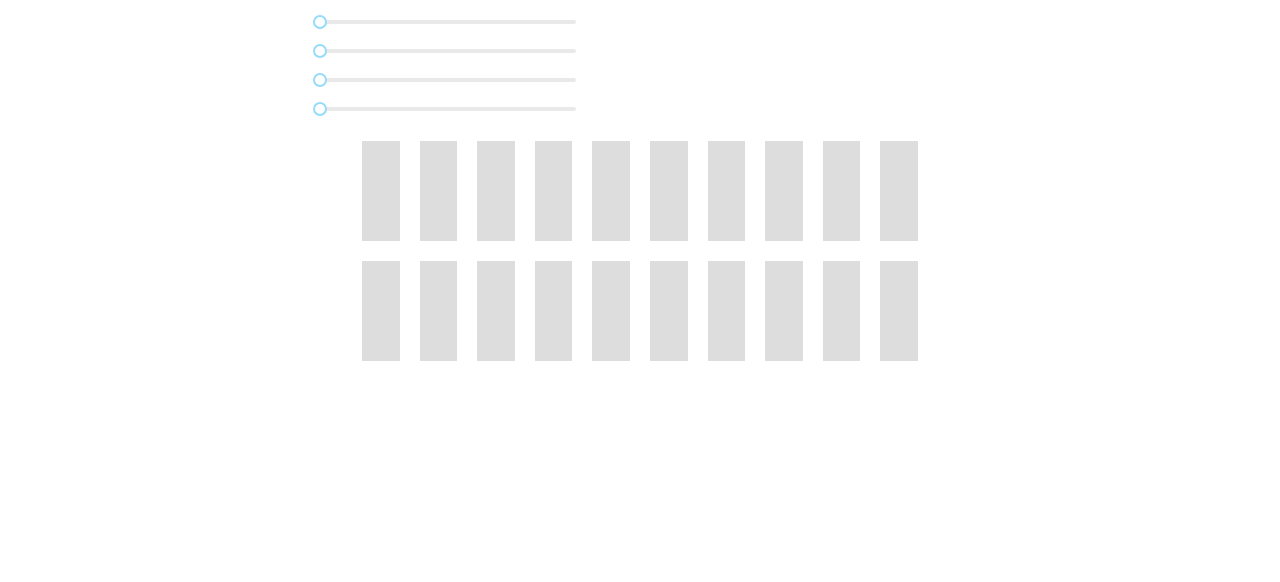
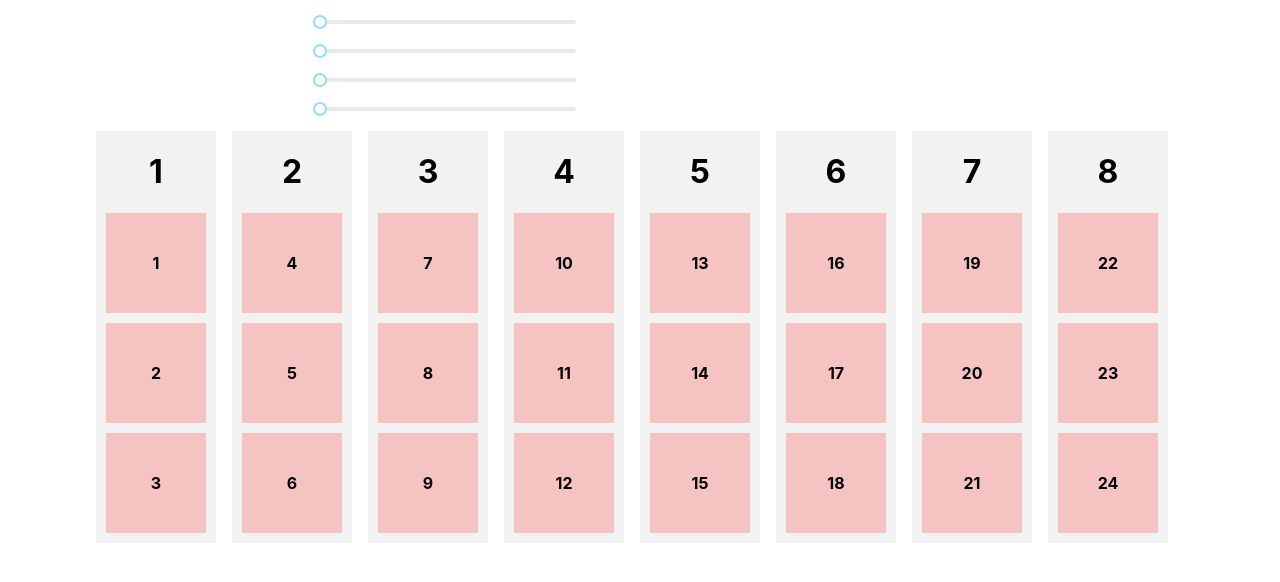
Before and after one commit to patrickcarey/sound-app, a React (Create React App) app: page / in a window 1280 px wide. Shown: the top 582 px of the page. Built offline with nearby package versions, Linux system fonts and the light colour scheme.

Commit message:
Make a start on a grid sequencer
- Create a state object in the App component
- Create a generator for the initial grid state
- Render the grid by mapping through the state object
- Pass down a toggleButton function that modifies the top state
- Some styling

```diff
--- a/src/App.css
+++ b/src/App.css
@@ -4,11 +4,19 @@
 
 
 .Button {
+  display: flex;
+  justify-content: center;
+  align-items: center;
   width: 100px;
   height: 100px;
-  background: #ddd;
+  background-color: #f9dbbd;
   margin: 10px;
+  font-weight: bold;
   cursor: pointer;
+}
+
+.Button--active {
+  background-color: #f4c3c2;
 }
 
 .Grid {
@@ -18,6 +26,11 @@
   flex-direction: row;
   align-items: center;
   justify-content: center;
+}
+
+.grid-step {
+  background-color: #f2f2f2;
+  margin-right: 1rem;
 }
 
 .seq {
--- a/src/App.js
+++ b/src/App.js
@@ -5,7 +5,37 @@ import Slider from 'rc-slider';
 import './App.css';
 import 'rc-slider/assets/index.css';
 
+function generateInitialGridState({ width = 1, height = 1}) {
+  let id = 0;
+  const outerMatrix = [];
+
+  for (let i = 0; i < width; i++) {
+    const innerMatrix = [];
+    for (let j = 0; j < height; j++) {
+      innerMatrix.push({ id, state: 'active' });
+      id++;
+    }
+    outerMatrix.push(innerMatrix);
+  }
+
+  return outerMatrix;
+}
+
 class App extends Component {
+  state = {
+    gridLayout: generateInitialGridState({ width: 8, height: 3 })
+  }
+
+  toggleButton = buttonNumber => this.setState(previous => {
+    const gridLength = previous.gridLayout.length;
+    const gridHeight = previous.gridLayout[0].length;
+    const buttonColumn = Math.floor(buttonNumber / gridHeight);
+    const buttonRow = buttonNumber % gridHeight;
+    const previousButtonState = previous.gridLayout[buttonColumn][buttonRow].state;
+    previous.gridLayout[buttonColumn][buttonRow].state = previousButtonState === 'active' ? 'inactive' : 'active';
+    return previous;
+  });
+
   render() {
     return (
       <div className="App">
@@ -17,9 +47,10 @@ class App extends Component {
         </div>
 
         <div className="seq">
-
-          <Grid className="grid" />
-          <Grid className="grid" />
+          <Grid
+            className="grid"
+            toggleButton={this.toggleButton}
+            gridLayout={this.state.gridLayout} />
         </div>
 
       </div>
--- a/src/Grid.js
+++ b/src/Grid.js
@@ -3,21 +3,20 @@ import Button from './button';
 
 import './App.css';
 
+const Step = ({ step = [], index, toggleButton }) => (
+  <div className="grid-step">
+    <h1>{index + 1}</h1>
+    {step.map(props => <Button toggleButton={toggleButton} {...props} />)}
+  </div>
+);
+
 class Grid extends Component {
   render() {
+    const { gridLayout, toggleButton } = this.props;
+
     return (
       <div className="Grid">
-        <Button className="Button-push" />
-        <Button className="Button-push" />
-        <Button className="Button-push" />
-        <Button className="Button-push" />
-        <Button className="Button-push" />
-        <Button className="Button-push" />
-        <Button className="Button-push" />
-        <Button className="Button-push" />
-        <Button className="Button-push" />
-        <Button className="Button-push" />
-        <header className="App-header"></header>
+        {gridLayout.map((step, index) => <Step toggleButton={toggleButton} step={step} index={index} />)}
       </div>
     );
   }
--- a/src/button.js
+++ b/src/button.js
@@ -2,8 +2,13 @@ import React, { Component } from 'react';
 
 class Button extends Component {
   render() {
+    const { id, state, toggleButton } = this.props;
+
     return (
-      <div className="Button">
+      <div
+        onClick={() => toggleButton(id)}
+        className={`Button ${ state === 'active' && 'Button--active'}`}>
+        {id + 1}
       </div>
     );
   }
```
